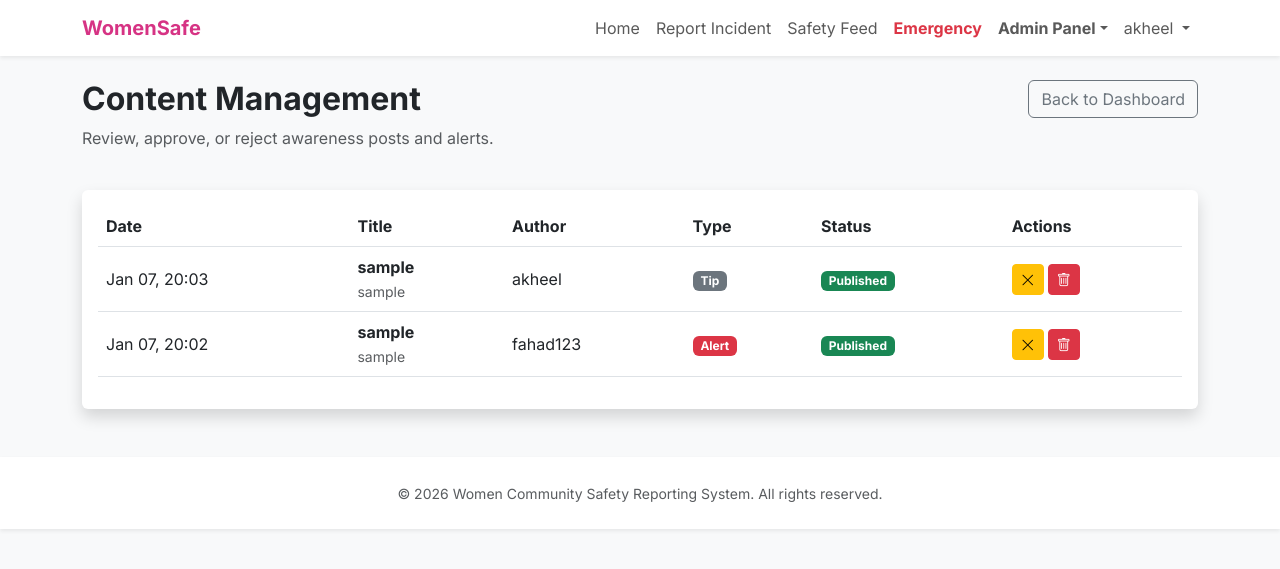
After one commit to akheelFaizal/Women_Community_Safety, a Django app: page /panel/content/ in a window 1280 px wide. The commit adds this page. Shown: the top 569 px of the page. Run offline with Django 5.2, Linux system fonts and the light colour scheme; a user stored in the database is signed in; data comes from the database, SQL or seed files in the repository; both versions use the stored data as it was after the commit.

Commit message:
feat: Implement admin panel with user, report, and content management, including moderation workflows and new forms.

```diff
--- a/admin_panel/urls.py
+++ b/admin_panel/urls.py
@@ -5,4 +5,5 @@ urlpatterns = [
     path('dashboard/', views.admin_dashboard, name='admin_analytics'),
     path('users/', views.user_management, name='user_management'),
     path('reports/', views.report_management, name='report_management'),
+    path('content/', views.content_management, name='content_management'),
 ]
--- a/admin_panel/views.py
+++ b/admin_panel/views.py
@@ -5,6 +5,7 @@ from django.contrib.auth import get_user_model
 from django.db.models import Count
 from django.contrib import messages
 from reports.models import Report
+from awareness.models import Post
 from django.utils import timezone
 from datetime import timedelta
 
@@ -84,3 +85,28 @@ def report_management(request):
         return redirect('report_management')
 
     return render(request, 'admin_panel/reports.html', {'reports': reports})
+
+@user_passes_test(is_admin, login_url='login')
+def content_management(request):
+    posts = Post.objects.all().order_by('-created_at')
+
+    if request.method == 'POST':
+        post_id = request.POST.get('post_id')
+        action = request.POST.get('action')
+        post = get_object_or_404(Post, id=post_id)
+
+        if action == 'approve':
+            post.status = 'published'
+            post.save()
+            messages.success(request, f'Post "{post.title}" published.')
+        elif action == 'reject':
+            post.status = 'rejected'
+            post.save()
+            messages.warning(request, f'Post "{post.title}" rejected.')
+        elif action == 'delete':
+            post.delete()
+            messages.error(request, 'Post deleted.')
+
+        return redirect('content_management')
+
+    return render(request, 'admin_panel/content.html', {'posts': posts})
--- a/awareness/models.py
+++ b/awareness/models.py
@@ -2,17 +2,24 @@ from django.db import models
 from django.conf import settings
 
 class Post(models.Model):
+    STATUS_CHOICES = [
+        ('pending', 'Pending Approval'),
+        ('published', 'Published'),
+        ('rejected', 'Rejected'),
+    ]
+
     title = models.CharField(max_length=200)
     content = models.TextField()
     author = models.ForeignKey(settings.AUTH_USER_MODEL, on_delete=models.CASCADE)
     is_alert = models.BooleanField(default=False, help_text="Urgent Safety Alert.")
     is_announcement = models.BooleanField(default=False, help_text="System-wide Announcement (Admin only).")
+    status = models.CharField(max_length=20, choices=STATUS_CHOICES, default='pending')
     created_at = models.DateTimeField(auto_now_add=True)
     updated_at = models.DateTimeField(auto_now=True)
 
     def __str__(self):
-        label = "[ALERT]" if is_alert else "[A]" if is_announcement else ""
-        return f"{label} {self.title}"
+        label = "[ALERT]" if self.is_alert else "[A]" if self.is_announcement else ""
+        return f"{label} {self.title} ({self.get_status_display()})"
 
 class EmergencyContact(models.Model):
     name = models.CharField(max_length=100)
--- a/awareness/urls.py
+++ b/awareness/urls.py
@@ -4,4 +4,7 @@ from . import views
 urlpatterns = [
     path('feed/', views.awareness_feed, name='awareness_feed'),
     path('emergency/', views.emergency_contacts, name='emergency_contacts'),
+    path('emergency/add/', views.add_emergency_contact, name='add_emergency_contact'),
+    path('emergency/edit/<int:pk>/', views.edit_emergency_contact, name='edit_emergency_contact'),
+    path('emergency/delete/<int:pk>/', views.delete_emergency_contact, name='delete_emergency_contact'),
 ]
--- a/moderation/urls.py
+++ b/moderation/urls.py
@@ -5,4 +5,5 @@ urlpatterns = [
     path('dashboard/', views.moderator_dashboard, name='moderator_dashboard'),
     path('review/<int:pk>/', views.review_report, name='review_report'),
     path('create-post/', views.create_awareness_post, name='create_post'),
+    path('create-feed/', views.create_safety_feed, name='create_feed'),
 ]
--- /dev/null
+++ b/templates/admin_panel/content.html
@@ -0,0 +1,92 @@
+{% extends 'base.html' %}
+{% block title %}Content Management - WomenSafe{% endblock %}
+{% block content %}
+<div class="row mb-4">
+    <div class="col-md-9">
+        <h2 class="fw-bold">Content Management</h2>
+        <p class="text-muted">Review, approve, or reject awareness posts and alerts.</p>
+    </div>
+    <div class="col-md-3 text-end">
+        <a href="{% url 'admin_analytics' %}" class="btn btn-outline-secondary">Back to Dashboard</a>
+    </div>
+</div>
+
+<div class="card shadow border-0">
+    <div class="card-body">
+        <div class="table-responsive">
+            <table class="table table-hover align-middle">
+                <thead>
+                    <tr>
+                        <th>Date</th>
+                        <th>Title</th>
+                        <th>Author</th>
+                        <th>Type</th>
+                        <th>Status</th>
+                        <th>Actions</th>
+                    </tr>
+                </thead>
+                <tbody>
+                    {% for post in posts %}
+                    <tr class="{% if post.status == 'pending' %}table-warning{% endif %}">
+                        <td>{{ post.created_at|date:"M d, H:i" }}</td>
+                        <td>
+                            <strong>{{ post.title }}</strong>
+                            <br>
+                            <small class="text-muted">{{ post.content|truncatechars:50 }}</small>
+                        </td>
+                        <td>{{ post.author.username }}</td>
+                        <td>
+                            {% if post.is_alert %}
+                            <span class="badge bg-danger">Alert</span>
+                            {% elif post.is_announcement %}
+                            <span class="badge bg-info text-dark">Announcement</span>
+                            {% else %}
+                            <span class="badge bg-secondary">Tip</span>
+                            {% endif %}
+                        </td>
+                        <td>
+                            {% if post.status == 'published' %}
+                            <span class="badge bg-success">Published</span>
+                            {% elif post.status == 'pending' %}
+                            <span class="badge bg-warning text-dark">Pending</span>
+                            {% else %}
+                            <span class="badge bg-danger">Rejected</span>
+                            {% endif %}
+                        </td>
+                        <td>
+                            <form method="post" class="d-inline-flex gap-1">
+                                {% csrf_token %}
+                                <input type="hidden" name="post_id" value="{{ post.id }}">
+
+                                {% if post.status != 'published' %}
+                                <button type="submit" name="action" value="approve" class="btn btn-sm btn-success"
+                                    title="Approve & Publish">
+                                    <i class="bi bi-check-lg"></i>
+                                </button>
+                                {% endif %}
+
+                                {% if post.status != 'rejected' %}
+                                <button type="submit" name="action" value="reject" class="btn btn-sm btn-warning"
+                                    title="Reject">
+                                    <i class="bi bi-x-lg"></i>
+                                </button>
+                                {% endif %}
+
+                                <button type="submit" name="action" value="delete" class="btn btn-sm btn-danger"
+                                    title="Delete" onclick="return confirm('Delete this post permanently?');">
+                                    <i class="bi bi-trash"></i>
+                                </button>
+                            </form>
+                        </td>
+                    </tr>
+                    {% empty %}
+                    <tr>
+                        <td colspan="6" class="text-center py-4">No content found.</td>
+                    </tr>
+                    {% endfor %}
+                </tbody>
+            </table>
+        </div>
+    </div>
+</div>
+{% endblock %}
--- a/templates/base.html
+++ b/templates/base.html
@@ -7,6 +7,8 @@
     <title>{% block title %}Women Safety System{% endblock %}</title>
     <!-- Bootstrap CSS -->
     <link href="https://cdn.jsdelivr.net/npm/bootstrap@5.3.0/dist/css/bootstrap.min.css" rel="stylesheet">
+    <!-- Bootstrap Icons -->
+    <link href="https://cdn.jsdelivr.net/npm/bootstrap-icons@1.11.0/font/bootstrap-icons.css" rel="stylesheet">
     <!-- Google Fonts -->
     <link href="https://fonts.googleapis.com/css2?family=Inter:wght@400;500;600;700&display=swap" rel="stylesheet">
     <style>
@@ -70,6 +72,8 @@
                             </li>
                             <li><a class="dropdown-item" href="{% url 'user_management' %}">User Management</a></li>
                             <li><a class="dropdown-item" href="{% url 'report_management' %}">Report Governance</a></li>
+                            <li><a class="dropdown-item" href="{% url 'content_management' %}">Content Management</a>
+                            </li>
                         </ul>
                     </li>
                     {% endif %}
```
Also changed, not shown: awareness/forms.py (added, +13 -0 lines), awareness/views.py (+41 -3 lines), moderation/forms.py (+10 -2 lines), moderation/views.py (+20 -3 lines), templates/accounts/dashboard.html (+30 -2 lines), templates/awareness/emergency.html (+29 -4 lines), templates/awareness/emergency_form.html (added, +43 -0 lines), templates/moderation/create_post.html (+3 -10 lines), templates/moderation/dashboard.html (+9 -1 lines), templates/reports/report_detail.html (+30 -2 lines), awareness/migrations/0003_post_status.py (added), db.sqlite3.
